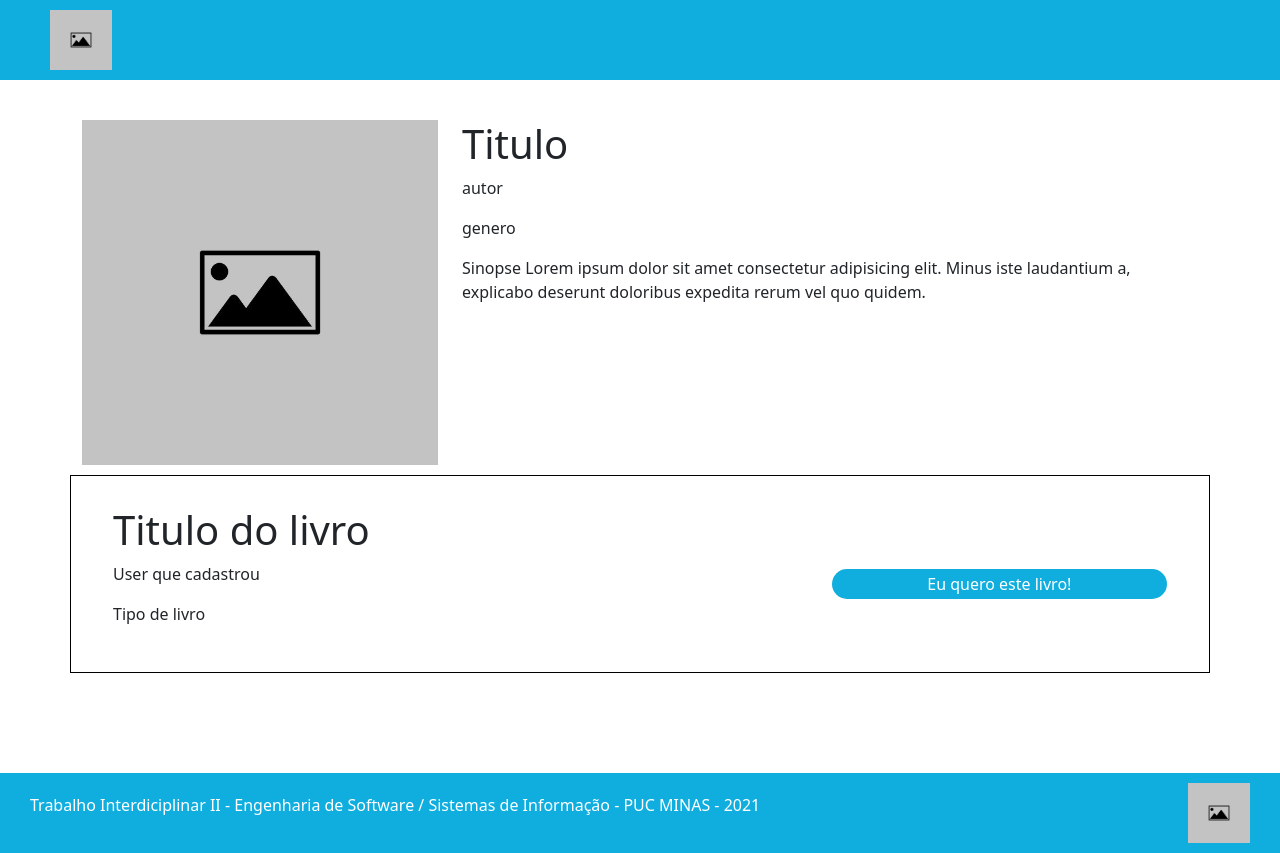
After one commit to RafaelDuarteP/webook, a PHP site: page /livro.html in a window 1280 px wide. The commit adds this page. Run offline with PHP 8.4, Linux system fonts and the light colour scheme.

Commit message:
Criando pagina de vizualização de livro

```diff
--- /dev/null
+++ b/Codigo/livro.html
@@ -0,0 +1,91 @@
+<!DOCTYPE html>
+<html lang="pt-br">
+
+<head>
+    <meta charset="UTF-8">
+
+    <meta name="viewport" content="width=device-width, initial-scale=1.0">
+    <meta http-equiv="X-UA-Compatible" content="ie=edge">
+    <!--Link do Bootstrap v5.0-->
+    <link href="https://cdn.jsdelivr.net/npm/bootstrap@5.0.0/dist/css/bootstrap.min.css" rel="stylesheet"
+        integrity="sha384-wEmeIV1mKuiNpC+IOBjI7aAzPcEZeedi5yW5f2yOq55WWLwNGmvvx4Um1vskeMj0" crossorigin="anonymous">
+    <!--Link do FontAwesome-->
+    <link rel="stylesheet" href="https://use.fontawesome.com/releases/v5.15.3/css/all.css"
+        integrity="sha384-SZXxX4whJ79/gErwcOYf+zWLeJdY/qpuqC4cAa9rOGUstPomtqpuNWT9wdPEn2fk" crossorigin="anonymous">
+    <title>WeBook</title>
+    <link type="text/css" rel="stylesheet" href="style.css">
+</head>
+
+<body>
+    <!--Cabeçalho-->
+    <header class="container-fluid">
+        <div class="row align-items-center justify-content-between">
+            <div class="col-3">
+                <a href="./"><img class="logo" src="./img/default-image.jpg" alt="logo"></a>
+            </div>
+            <!--Menu de botões--
+            <div class="col-auto">
+                <div class="row">
+                    <div class="col-auto">
+                        <a class="link-header" href="#">Login</a>
+                    </div>
+                    <div class="col-auto">
+                        <button type="button" class="btn-header">Cadastrar livro</button>
+                    </div>
+                    <div class="col-auto">
+                        <button type="button" class="btn-header">Cadastre-se</button>
+                    </div>
+                </div>
+            </div>-->
+        </div>
+    </header>
+
+    <section class="container-xl">
+
+        <div class="row info-livro">
+            <div class="col-4">
+                <img class="w-100" src="./img/default-image.jpg" alt="">
+            </div>
+            <div class="col-8">
+                <h1>Titulo</h1>
+                <p>autor</p>
+                <p>genero</p>
+                <p>Sinopse Lorem ipsum dolor sit amet consectetur adipisicing elit. Minus iste laudantium a, explicabo
+                    deserunt doloribus expedita rerum vel quo quidem.</p>
+            </div>
+        </div>
+
+        <div class="row align-items-center empr-livro">
+            <div class="col-8">
+                <h1>Titulo do livro</h1>
+                <p>User que cadastrou</p>
+                <p>Tipo de livro</p>
+            </div>
+            <form class="col-4" action="" method="post">
+            <button type="submit" class="btn-envio">Eu quero este livro!</button>
+            </form>
+        </div>
+    </section>
+
+
+    <!--Rodapé-->
+    <footer class="containe-fluid">
+        <div class="row justify-content-between align-items-center">
+            <div class="col-auto">
+                <p>
+                    Trabalho Interdiciplinar II - Engenharia de Software / Sistemas de Informação - PUC MINAS - 2021
+                </p>
+            </div>
+            <div class="col-auto">
+                <img src="./img/default-image.jpg" alt="logo" class="logo">
+            </div>
+        </div>
+    </footer>
+
+    <!--Script do Bootstrap-->
+    <script src="https://cdn.jsdelivr.net/npm/bootstrap@5.0.0/dist/js/bootstrap.bundle.min.js"
+        integrity="sha384-p34f1UUtsS3wqzfto5wAAmdvj+osOnFyQFpp4Ua3gs/ZVWx6oOypYoCJhGGScy+8"
+        crossorigin="anonymous"></script>
+
+    <script type="text/javascript" src="./script.js"></script>
+</body>
--- a/Codigo/style.css
+++ b/Codigo/style.css
@@ -209,3 +209,14 @@ input, .select {
     color: black;
     text-indent: 2 0px;
 }
+
+.info-livro{
+    margin-top: 30px;
+    padding: 10px 0px;
+}
+
+.empr-livro{
+    padding: 30px;
+    border: black 1px solid;
+    margin-bottom: 100px;
+}
```
